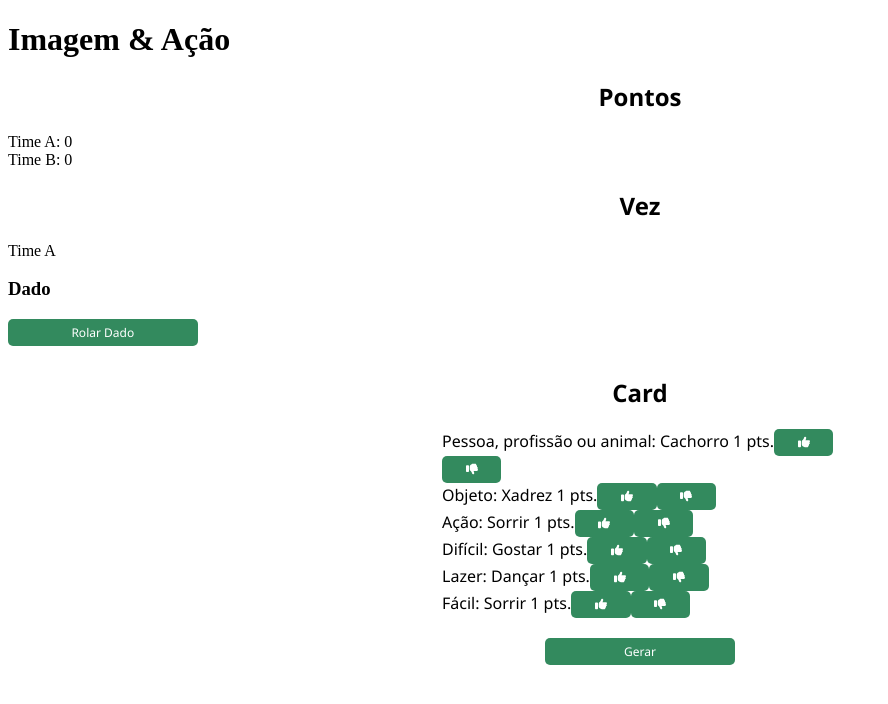
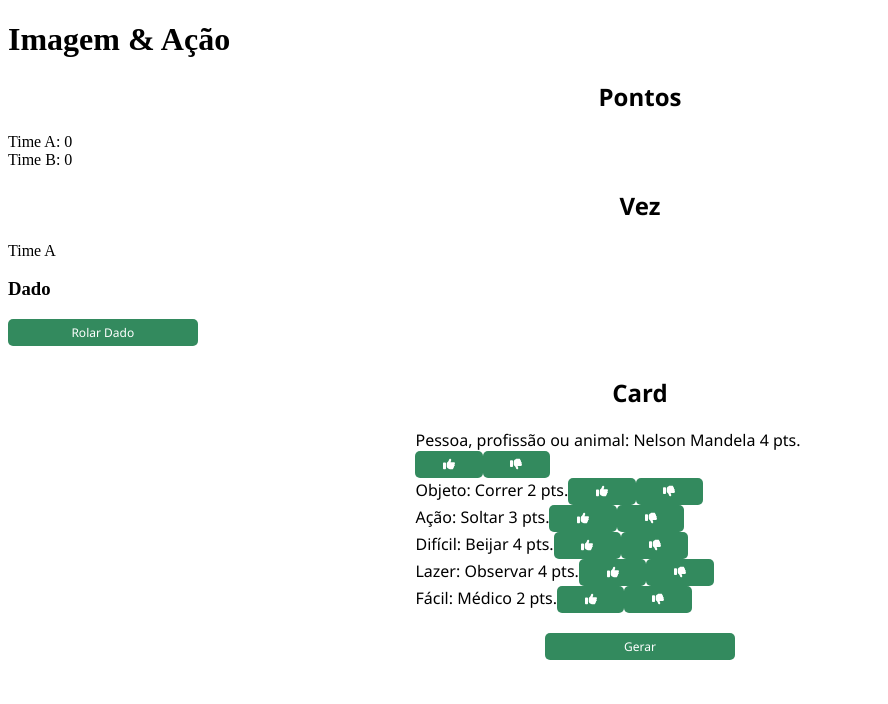
Before and after one commit to joaoluizc/img-acao, a React (Vite) app: page / in a window 1280 px wide. Shown: the top 704 px of the page, without its empty margins (0-888 px from the left). Built offline with nearby package versions, Linux system fonts and the light colour scheme.

Commit message:
adding useContext

```diff
--- a/src/App.jsx
+++ b/src/App.jsx
@@ -1,26 +1,10 @@
-import React, { useState } from 'react';
+import { useContext } from 'react';
 import Card from './Card';
 import Dice from './Dice';
+import Context from './Context';
 
 function App() {
-  const [points, setPoints] = useState({
-    teamA: 0,
-    teamB: 0,
-  });
-  const [turn, setTurn] = useState('teamA');
-
-  const addPoints = (amount) => {
-    if (turn === 'teamA') {
-      setPoints({ ...points, teamA: points.teamA + amount });
-    } else {
-      setPoints({ ...points, teamB: points.teamB + amount });
-    }
-    switchTurn();
-  };
-
-  const switchTurn = () => {
-    setTurn(turn === 'teamA' ? 'teamB' : 'teamA');
-  };
+  const { points, turn } = useContext(Context);
 
   return (
     <>
@@ -35,7 +19,7 @@ function App() {
         <div id="turn">{ turn === 'teamA' ? 'Time A' : 'Time B' }</div>
       </div>
       <Dice />
-      <Card addPoints={ addPoints } switchTurn={ switchTurn }/>
+      <Card/>
     </>
   )
 }
--- a/src/Card.jsx
+++ b/src/Card.jsx
@@ -1,8 +1,9 @@
-import { useState } from 'react';
+import { useEffect, useState, useContext } from 'react';
 import data from './assets/data';
 import './Card.css';
 import { FontAwesomeIcon } from '@fortawesome/react-fontawesome';
 import { faThumbsUp, faThumbsDown } from '@fortawesome/free-solid-svg-icons';
+import Context from './Context';
 
 const initialCard = {
   'person': {"type": "Pessoa, profissão ou animal", action: "Cachorro", points: 1},
@@ -13,8 +14,8 @@ const initialCard = {
   'easy': {"type": "Fácil", "action": "Sorrir", points: 1},
 };
 
-function Card ({ addPoints, switchTurn }) {
-
+function Card () {
+  const { addPoints, switchTurn } = useContext(Context);
   const [card, setCard] = useState(initialCard);
 
   const newCard = () => {
@@ -30,6 +31,8 @@ function Card ({ addPoints, switchTurn }) {
     console.log(newCardDataObject);
     setCard(newCardDataObject);
   };
+
+  useEffect(() => { newCard() }, []);
 
   return (
     <div className='cardWrapper'>
--- /dev/null
+++ b/src/Context.jsx
@@ -0,0 +1,5 @@
+import { createContext } from "react";
+
+const Context = createContext({});
+
+export default Context;
--- /dev/null
+++ b/src/Provider.jsx
@@ -0,0 +1,38 @@
+import Context from './Context';
+import { useState } from 'react';
+
+function Provider(props) {
+  const [points, setPoints] = useState({
+    teamA: 0,
+    teamB: 0,
+  });
+  const [turn, setTurn] = useState('teamA');
+
+  const switchTurn = () => {
+    setTurn(turn === 'teamA' ? 'teamB' : 'teamA');
+  };
+
+  const addPoints = (amount) => {
+    if (turn === 'teamA') {
+      setPoints({ ...points, teamA: points.teamA + amount });
+    } else {
+      setPoints({ ...points, teamB: points.teamB + amount });
+    }
+    switchTurn();
+  };
+
+  const data = {
+    points,
+    addPoints,
+    turn,
+    switchTurn,
+  };
+
+  return (
+    <Context.Provider value={data}>
+      {props.children}
+    </Context.Provider>
+  );
+}
+
+export default Provider;
--- a/src/main.jsx
+++ b/src/main.jsx
@@ -1,9 +1,12 @@
 import React from 'react'
 import ReactDOM from 'react-dom/client'
 import App from './App.jsx'
+import Provider from './Provider.jsx'
 
 ReactDOM.createRoot(document.getElementById('root')).render(
   <React.StrictMode>
-    <App />
+    <Provider>
+      <App />
+    </Provider>
   </React.StrictMode>,
 )
```
Also changed, not shown: src/ScoreBoard.jsx (added).
